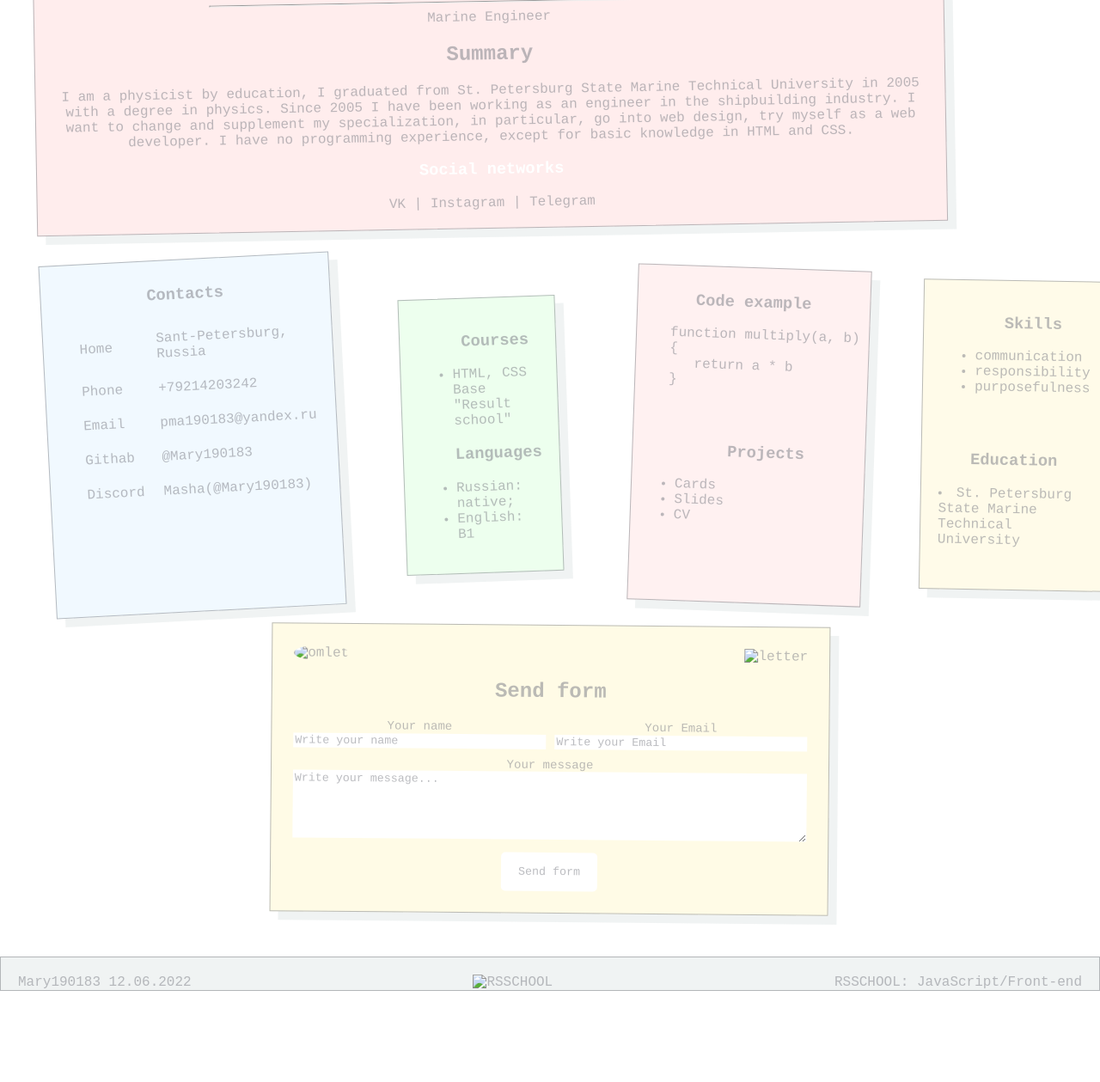
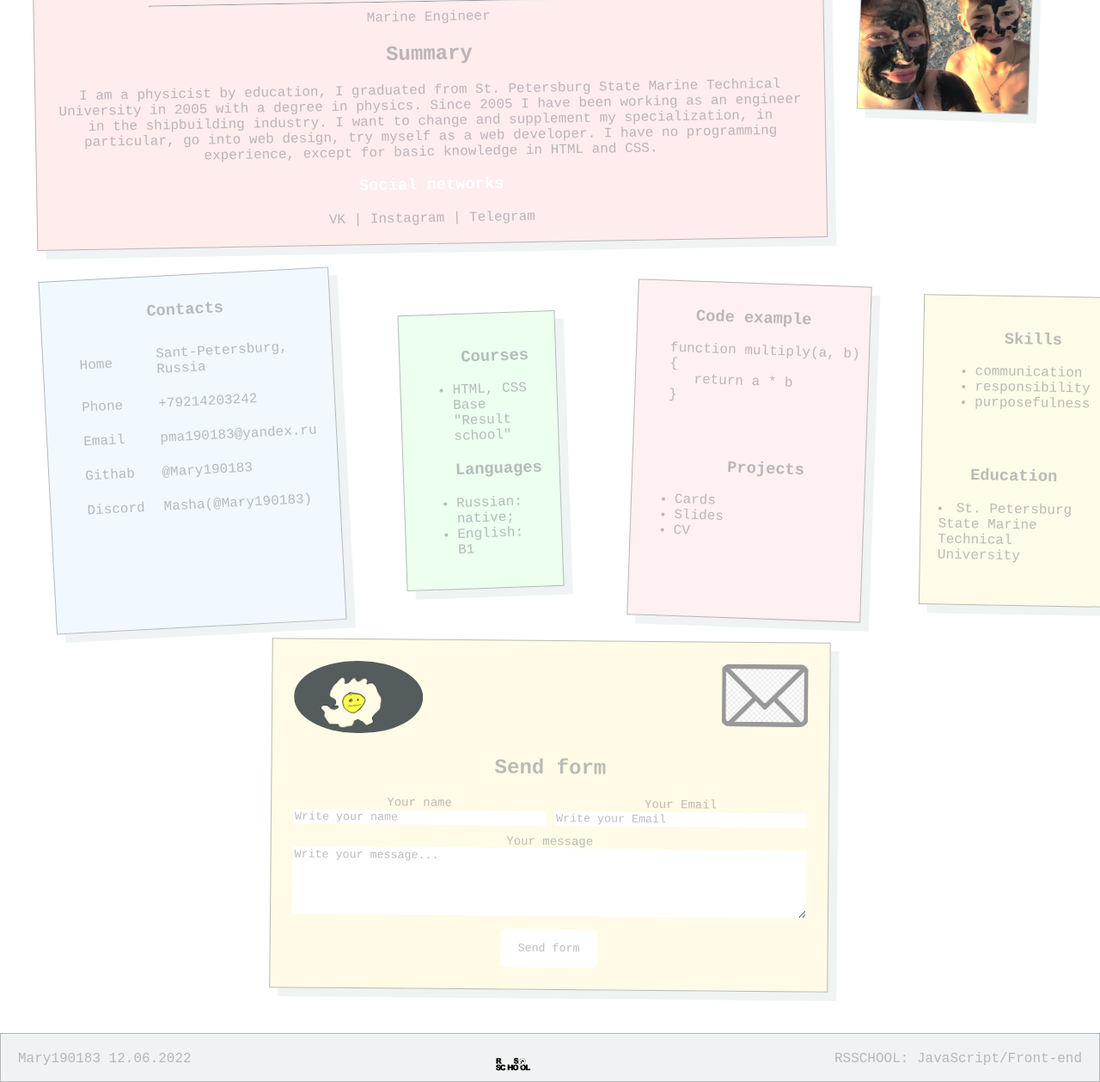
Before and after one commit to Mary190183/rsschool-cv, a plain HTML site: page index.html in a window 1280 px wide. Shown: the part 274-1533 px from the top of the page at 86% size. Before the commit the page ends 1427 px from the top, so only its background shows below. Drawn offline with Linux system fonts and the light colour scheme.

Commit message:
docs: modified html

```diff
--- a/index.html
+++ b/index.html
@@ -23,7 +23,7 @@
      <li>
       <div class="country">
          <div>
-         <img src="jpg_giv/flag.jpg" alt="flag" class="flag">
+         <img src="assets/img/flag.jpg" alt="flag" class="flag">
          </div>
             <div>
             <a href="#" target="_blank">Ru</a>
@@ -62,7 +62,7 @@
 </div>
 </div>
 <div>
-<img src="jpg_giv/avatar.jpg" alt="avatar" class="avatar">
+<img src="assets/img/avatar.jpg" alt="avatar" class="avatar">
 </div>
 </div>
 
@@ -137,10 +137,10 @@
    <form action="/" class="form">
       <div class="icons">
         <div>
-        <img src="jpg_giv/omlet.gif" alt="omlet" class="omlet">
+        <img src="assets/video/omlet.gif" alt="omlet" class="omlet">
         </div>
       <div>
-      <img src="jpg_giv/letter.jpg" alt="letter" class="letter">
+      <img src="assets/img/letter.jpg" alt="letter" class="letter">
       </div>
       </div>
       <h2 class=".section-title">Send form</h2>
@@ -166,7 +166,7 @@
 <footer class="footer">
    <span><a href="https://Mary190183.github.io/rsschool-cv/" target="_blank">Mary190183</a>
    12.06.2022</span>
-   <div><img src="jpg_giv/rs_school_js.svg" alt="RSSCHOOL" class="rsschool"></div>
+   <div><img src="assets/svg/rs_school_js.svg" alt="RSSCHOOL" class="rsschool"></div>
    <div><a href="https://rs.school/js/" target="_blank">RSSCHOOL: JavaScript/Front-end</a></div>
    </footer>
 </body>
```
